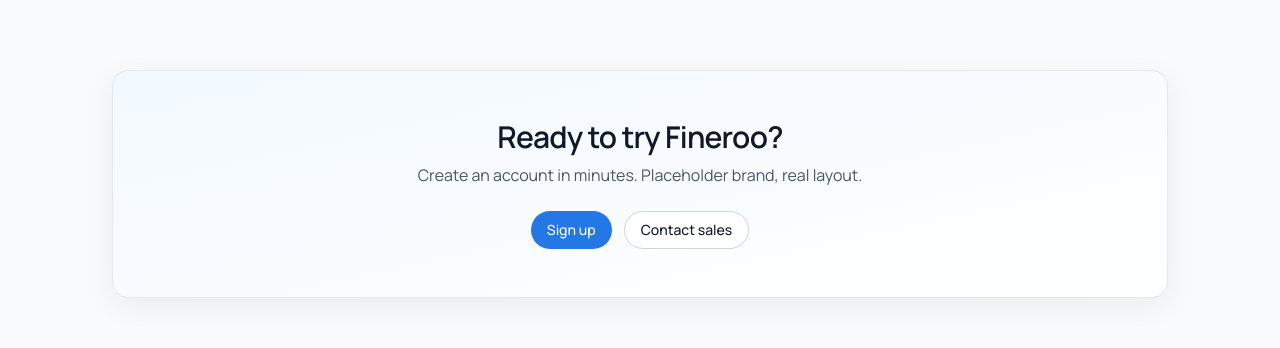
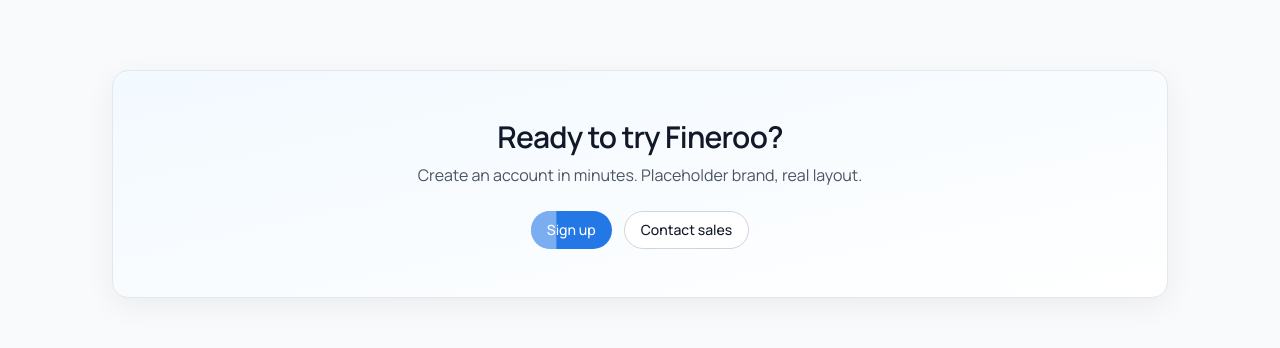
Before and after one commit to 25suzy/text-site, a Next.js app: page / in a window 1280 px wide. Shown: the part 1924-2272 px from the top of the page. Built offline with nearby package versions, Linux system fonts and the light colour scheme.

Commit message:
Update CTA.jsx

```diff
--- a/components/CTA.jsx
+++ b/components/CTA.jsx
@@ -1,13 +1,18 @@
 import Link from "next/link";
+
 export default function CTA() {
   return (
     <section className="py-16 sm:py-20">
       <div className="container">
-        <div className="card p-8 md:p-12 text-center bg-gradient-to-br from-brand-50 to-white">
+        <div className="card p-8 md:p-12 text-center bg-gradient-to-br from-brand-50 to-white relative overflow-hidden">
           <h2 className="text-2xl sm:text-3xl font-semibold tracking-tight">Ready to try Fineroo?</h2>
           <p className="text-gray-600 mt-2">Create an account in minutes. Placeholder brand, real layout.</p>
           <div className="mt-6 flex flex-col sm:flex-row gap-3 justify-center">
-            <Link href="#" className="btn btn-primary">Sign up</Link>
+            <Link href="#" className="btn btn-primary relative overflow-hidden">
+              <span className="relative z-10">Sign up</span>
+              <span className="pointer-events-none absolute inset-y-0 -left-1/2 w-1/2 bg-white/40 skew-x-12"
+                    style={{ animation: "shine 2.2s linear infinite" }} />
+            </Link>
             <Link href="#support" className="btn btn-secondary">Contact sales</Link>
           </div>
         </div>
```
